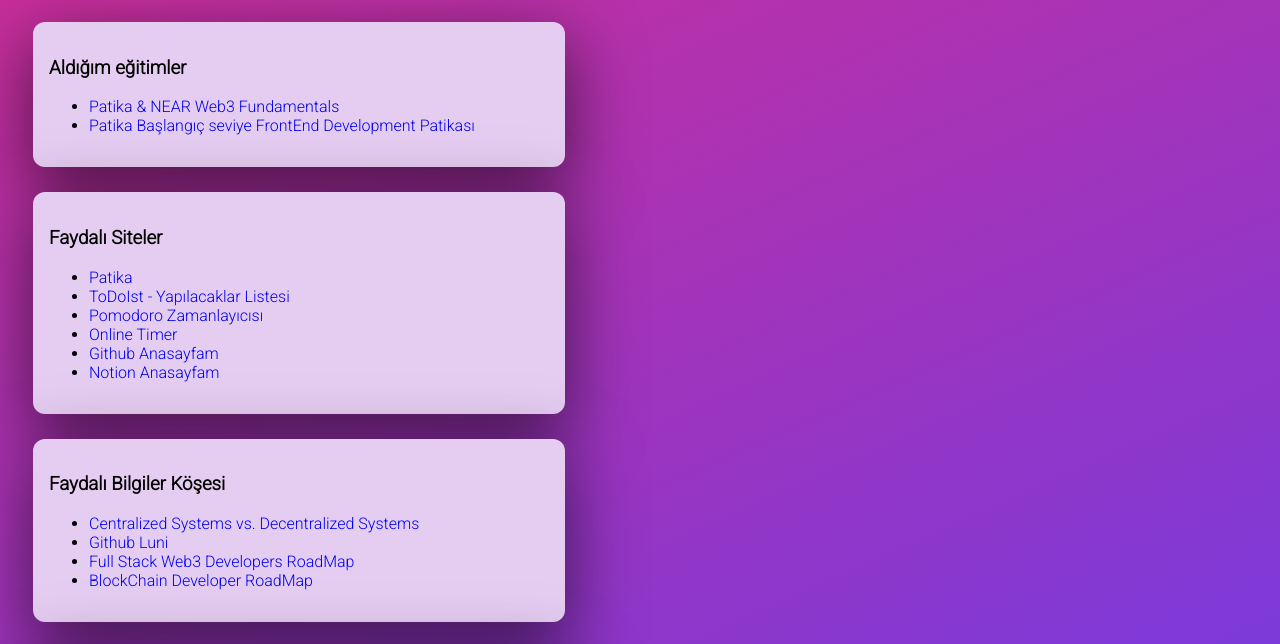
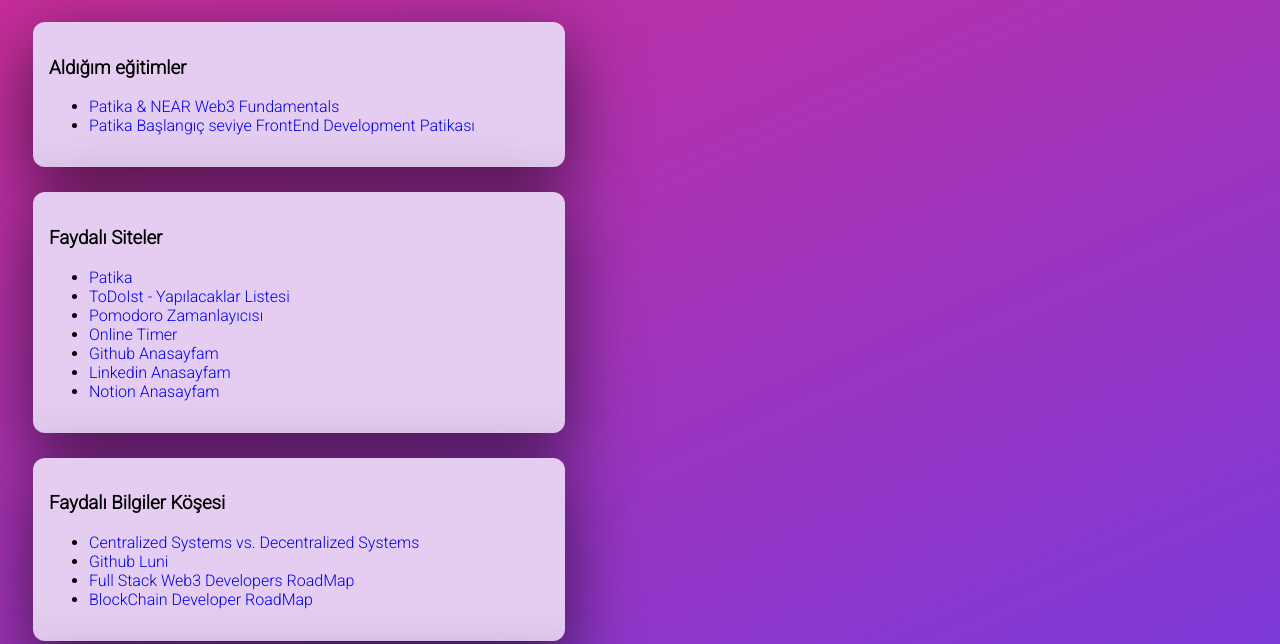
Before and after one commit to tahaasann/tahaasann.github.io, a plain HTML site: page index.html in a window 1280 px wide. Shown: the part 103-747 px from the top of the page. Drawn offline with Linux system fonts and the light colour scheme.

Commit message:
Update index.html

```diff
--- a/index.html
+++ b/index.html
@@ -37,6 +37,7 @@
         <li><a href="https://pomodoro-tracker.com/" target="_blank" style="text-decoration:none; ">Pomodoro Zamanlayıcısı</a></li>
         <li><a href="https://onlinesaat.web.tr/zamanlayici/#countdown=00:05:00&enabled=0&seconds=300&title=Zamanlay%C4%B1c%C4%B1&sound=xylophone&loop=1" target="_blank" style="text-decoration:none; ">Online Timer</a></li>
         <li><a href="https://github.com/tahaasann" target="_blank" style="text-decoration:none; ">Github Anasayfam</a></li>
+        <li><a href="https://www.linkedin.com/in/tahasasan/" target="_blank" style="text-decoration:none; ">Linkedin Anasayfam</a></li>
         <li><a href="https://notion.so/tahaasann" target="_blank" style="text-decoration:none; ">Notion Anasayfam</a></li>
     </ul>
     </div>
```
